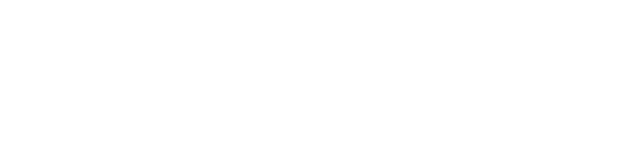
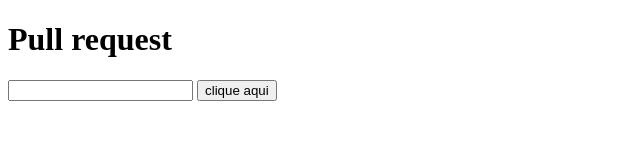
Before and after one commit to Betoojs/pull-request, a plain HTML site: page index.html in a window 1280 px wide. Shown: the whole page, without its empty margins (0-640 px from the left). Drawn offline with Linux system fonts and the light colour scheme.

Commit message:
:sparkles: feat: Feito funcionalidade do input e botão

```diff
--- a/index.html
+++ b/index.html
@@ -1,15 +1,19 @@
 <!DOCTYPE html>
 <html lang="en">
+
 <head>
     <meta charset="UTF-8">
     <meta name="viewport" content="width=device-width, initial-scale=1.0">
     <link rel="stylesheet" href="/style.css">
-    <title>Document</title>
+    <title>Pull request</title>
 </head>
+
 <body>
-
-
+    <h1>Pull request</h1>
+    <input type="text" id="input">
+    <button onclick="clique()">clique aqui</button>
 
     <script src="/index.js"></script>
 </body>
+
 </html>
--- a/index.js
+++ b/index.js
@@ -0,0 +1,4 @@
+const input = document.getElementById("input");
+function clique() {
+  input.focus();
+}
```
